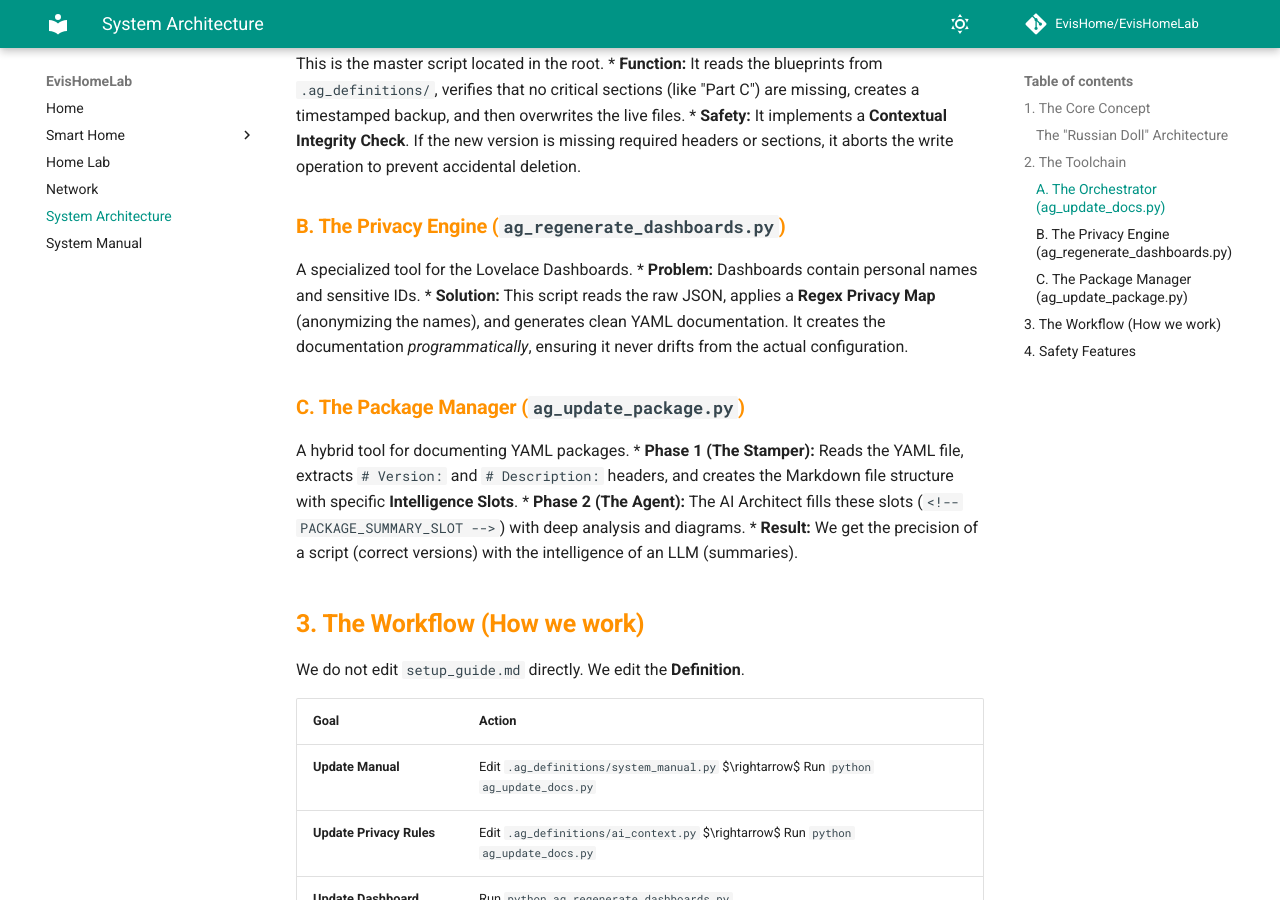
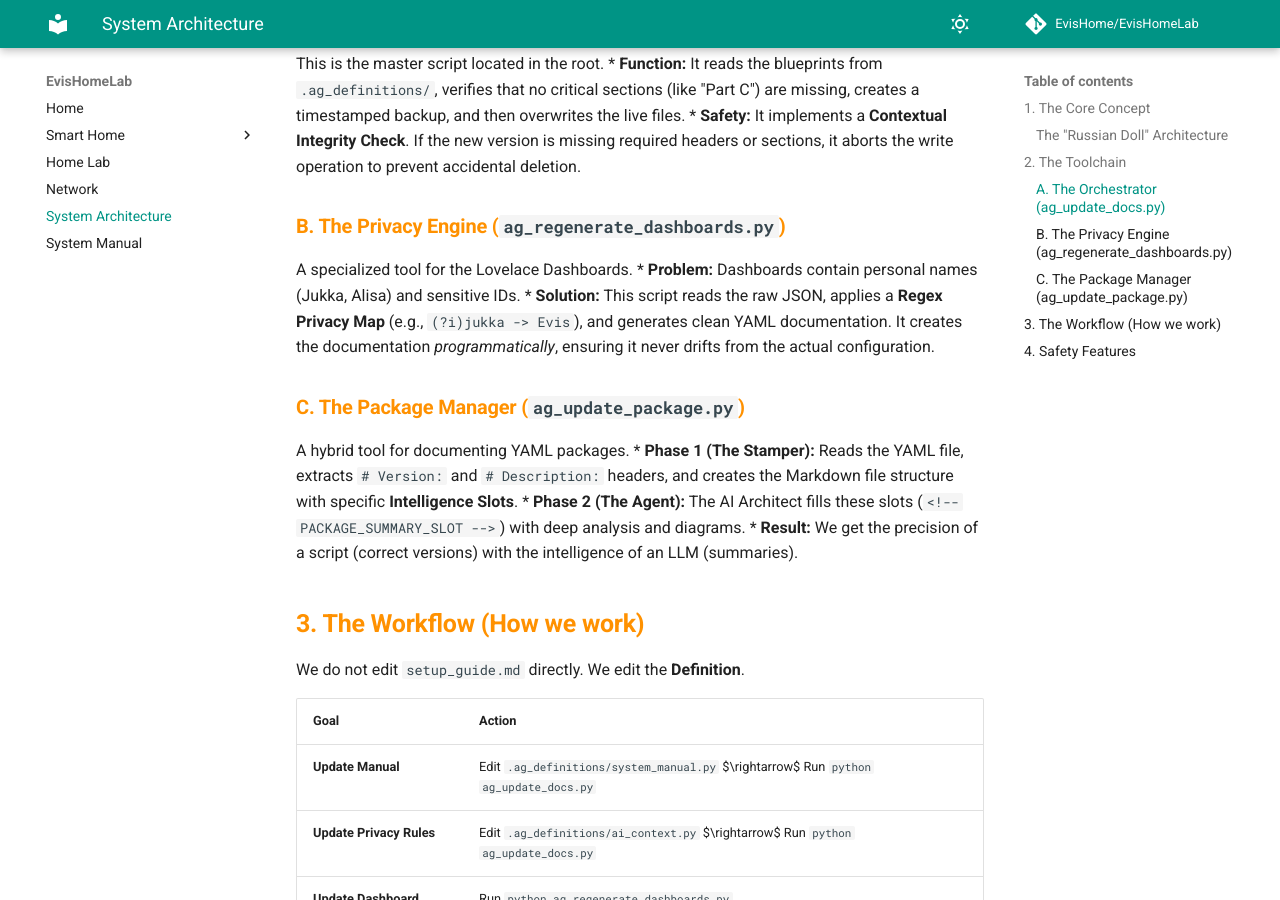
Before and after one commit to EvisHome/EvisHomeLab, an MkDocs documentation site: the page built from docs/system_manual/architecture.md, in a window 1280 px wide and 900 px high, scrolled down 1033 px. Built offline with MkDocs 1.6.1 and Material for MkDocs 9.7.7, drawn with Linux system fonts in a browser that asks for light colours; comment, search, counter and statistics services are not loaded.

Commit message:
Docs Updated

```diff
--- a/docs/system_manual/architecture.md
+++ b/docs/system_manual/architecture.md
@@ -56,8 +56,8 @@ This is the master script located in the root.
 
 ### B. The Privacy Engine (`ag_regenerate_dashboards.py`)
 A specialized tool for the Lovelace Dashboards.
-* **Problem:** Dashboards contain personal names and sensitive IDs.
-* **Solution:** This script reads the raw JSON, applies a **Regex Privacy Map** (anonymizing the names), and generates clean YAML documentation. It creates the documentation *programmatically*, ensuring it never drifts from the actual configuration.
+* **Problem:** Dashboards contain personal names (Jukka, Alisa) and sensitive IDs.
+* **Solution:** This script reads the raw JSON, applies a **Regex Privacy Map** (e.g., `(?i)jukka -> Evis`), and generates clean YAML documentation. It creates the documentation *programmatically*, ensuring it never drifts from the actual configuration.
 
 ### C. The Package Manager (`ag_update_package.py`)
 A hybrid tool for documenting YAML packages.
```
Also changed, not shown: docs/system_manual/setup_guide.md (+1 -1 lines).
